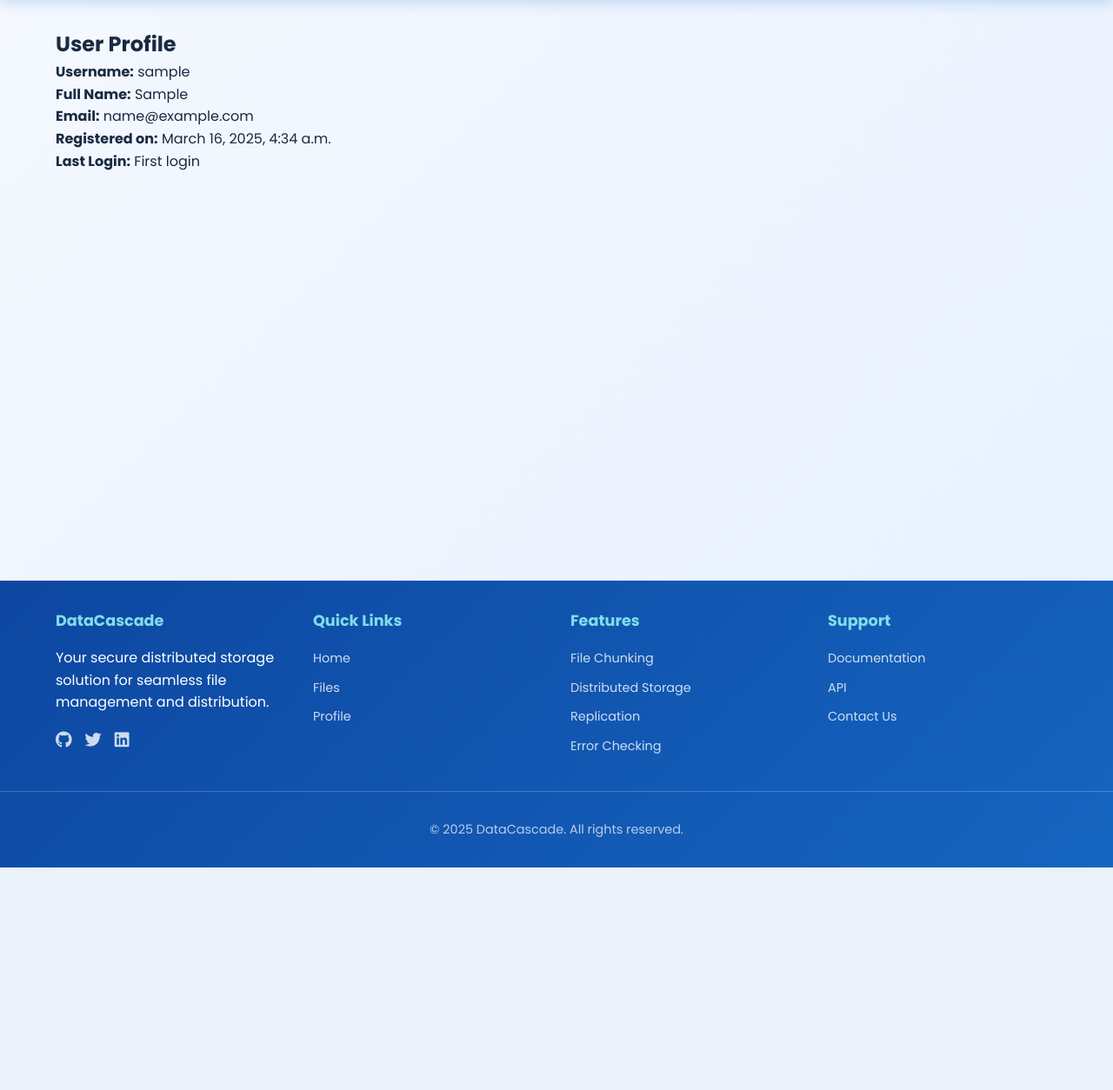
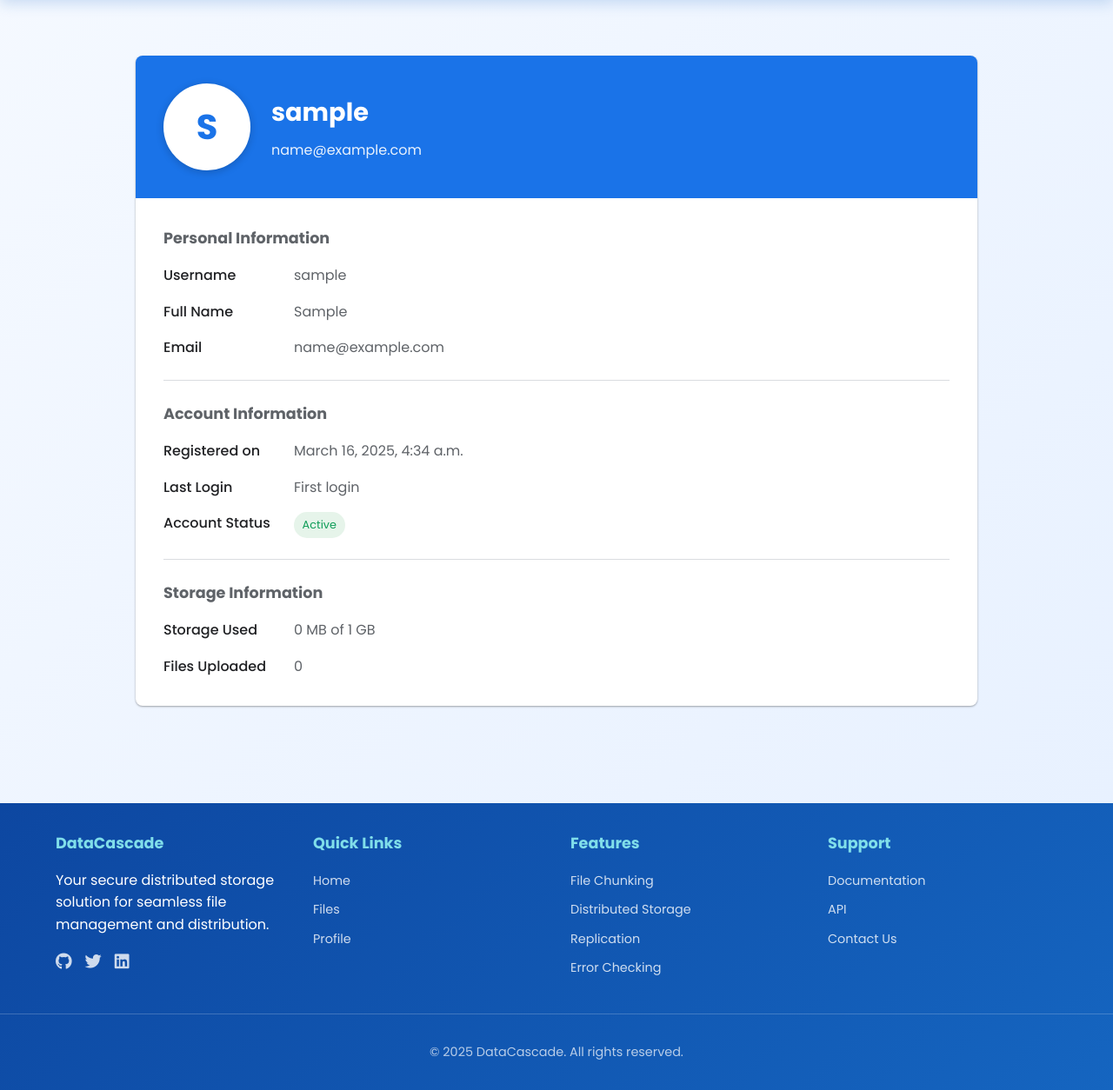
Before and after one commit to Parth-Parakhiya/DataCascade, a Django app: page /profile/ in a window 1280 px wide. Shown: the part 83-1337 px from the top of the page at 87% size. Before the commit the page ends 1081 px from the top, so only its background shows below. Run offline with Django 5.2, Linux system fonts and the light colour scheme; the visitor is signed in with stand-in values (Sample User, id 1).

Commit message:
check8 profile done

```diff
--- a/storage_app/static/css/style.css
+++ b/storage_app/static/css/style.css
@@ -1031,3 +1031,134 @@ footer {
   right: 3px;
   top: 10px;
 }
+
+/* Profile Page Styles */
+:root {
+  --primary-color: #1a73e8;
+  --primary-dark: #0d47a1;
+  --secondary-color: #f8f9fa;
+  --text-color: #202124;
+  --light-text: #5f6368;
+  --border-color: #dadce0;
+  --success-color: #0f9d58;
+  --card-shadow: 0 1px 3px rgba(0,0,0,0.12), 0 1px 2px rgba(0,0,0,0.24);
+}
+
+.profile-container {
+  max-width: 1000px;
+  margin: 2rem auto;
+  padding: 0 1rem;
+}
+
+.profile-card {
+  background-color: white;
+  border-radius: 8px;
+  overflow: hidden;
+  box-shadow: var(--card-shadow);
+}
+
+.profile-header {
+  background-color: var(--primary-color);
+  padding: 2rem;
+  color: white;
+  display: flex;
+  align-items: center;
+}
+
+.profile-avatar {
+  width: 100px;
+  height: 100px;
+  border-radius: 50%;
+  background-color: white;
+  color: var(--primary-color);
+  display: flex;
+  align-items: center;
+  justify-content: center;
+  font-size: 2.5rem;
+  font-weight: bold;
+  margin-right: 1.5rem;
+  box-shadow: 0 2px 10px rgba(0,0,0,0.2);
+}
+
+.profile-title h2 {
+  margin-bottom: 0.5rem;
+  font-size: 1.8rem;
+}
+
+.profile-title p {
+  opacity: 0.9;
+  font-size: 1rem;
+}
+
+.profile-content {
+  padding: 2rem;
+}
+
+.info-group {
+  border-bottom: 1px solid var(--border-color);
+  padding-bottom: 1.5rem;
+  margin-bottom: 1.5rem;
+}
+
+.info-group:last-child {
+  border-bottom: none;
+  margin-bottom: 0;
+  padding-bottom: 0;
+}
+
+.info-group h3 {
+  margin-bottom: 1rem;
+  color: var(--light-text);
+  font-size: 1.1rem;
+}
+
+.info-row {
+  display: flex;
+  margin-bottom: 1rem;
+}
+
+.info-row:last-child {
+  margin-bottom: 0;
+}
+
+.info-label {
+  flex: 0 0 150px;
+  font-weight: 500;
+  color: var(--text-color);
+}
+
+.info-value {
+  flex: 1;
+  color: var(--light-text);
+}
+
+.activity-badge {
+  display: inline-block;
+  padding: 0.3rem 0.6rem;
+  border-radius: 30px;
+  font-size: 0.8rem;
+  background-color: #e6f4ea;
+  color: var(--success-color);
+}
+
+/* Responsive design */
+@media (max-width: 768px) {
+  .profile-header {
+      flex-direction: column;
+      text-align: center;
+  }
+
+  .profile-avatar {
+      margin-right: 0;
+      margin-bottom: 1rem;
+  }
+
+  .info-row {
+      flex-direction: column;
+  }
+
+  .info-label {
+      flex: 0 0 100%;
+      margin-bottom: 0.3rem;
+  }
+}
--- a/storage_app/templates/profile.html
+++ b/storage_app/templates/profile.html
@@ -1,27 +1,89 @@
-<!-- storage_app/templates/storage_app/profile.html -->
 {% extends "index.html" %}
 {% load static %}
+
 {% block content %}
 <div class="profile-container">
-    <h2>User Profile</h2>
-    <div class="profile-details">
-        <p><strong>Username:</strong> {{ user.username }}</p>
-        <p><strong>Full Name:</strong> {{ user.first_name }}</p>
-        <p><strong>Email:</strong> {{ user.email }}</p>
-        <p><strong>Registered on:</strong> {{ user.date_joined|date:"F j, Y, g:i a" }}</p>
-        <p><strong>Last Login:</strong>
+    <div class="profile-card">
+        <div class="profile-header">
+            <div class="profile-avatar">
+                {{ user.username|slice:":1"|upper }}
+            </div>
+            <div class="profile-title">
+                <h2>{{ user.username }}</h2>
+                <p>{{ user.email }}</p>
+            </div>
+        </div>
+        <div class="profile-content">
+            <div class="info-group">
+                <h3>Personal Information</h3>
+                <div class="info-row">
+                    <div class="info-label">Username</div>
+                    <div class="info-value">{{ user.username }}</div>
+                </div>
+                <div class="info-row">
+                    <div class="info-label">Full Name</div>
+                    <div class="info-value">{{ user.first_name }}</div>
+                </div>
+                <div class="info-row">
+                    <div class="info-label">Email</div>
+                    <div class="info-value">{{ user.email }}</div>
+                </div>
+            </div>
+
+            <div class="info-group">
+                <h3>Account Information</h3>
+                <div class="info-row">
+                    <div class="info-label">Registered on</div>
+                    <div class="info-value">{{ user.date_joined|date:"F j, Y, g:i a" }}</div>
+                </div>
+                <div class="info-row">
+                    <div class="info-label">Last Login</div>
+                    <div class="info-value">
                         {% if user.last_login %}
                             {{ user.last_login|date:"F j, Y, g:i a" }}
+                            <span class="activity-badge">
+                                {% if user.last_login|date:"Y-m-d" == now|date:"Y-m-d" %}
+                                    Today
+                                {% endif %}
+                            </span>
                         {% else %}
                             First login
                         {% endif %}
-        </p>
-        <!-- If you have a related UserProfile for extra fields -->
+                    </div>
+                </div>
+                <div class="info-row">
+                    <div class="info-label">Account Status</div>
+                    <div class="info-value"><span class="activity-badge">Active</span></div>
+                </div>
+            </div>
+
             {% if user.userprofile %}
-            <p><strong>Date of Birth:</strong> {{ user.userprofile.date_of_birth }}</p>
-            <p><strong>Gender:</strong> {{ user.userprofile.gender }}</p>
+            <div class="info-group">
+                <h3>Additional Information</h3>
+                <div class="info-row">
+                    <div class="info-label">Date of Birth</div>
+                    <div class="info-value">{{ user.userprofile.date_of_birth }}</div>
+                </div>
+                <div class="info-row">
+                    <div class="info-label">Gender</div>
+                    <div class="info-value">{{ user.userprofile.gender }}</div>
+                </div>
+            </div>
             {% endif %}
+
+            <!-- You can add storage usage information or other metrics -->
+            <div class="info-group">
+                <h3>Storage Information</h3>
+                <div class="info-row">
+                    <div class="info-label">Storage Used</div>
+                    <div class="info-value">0 MB of 1 GB</div>
                 </div>
-    <!-- Add additional sections as needed -->
+                <div class="info-row">
+                    <div class="info-label">Files Uploaded</div>
+                    <div class="info-value">0</div>
+                </div>
+            </div>
+        </div>
+    </div>
 </div>
 {% endblock %}
```
Lines whose indentation alone changed are shown as unchanged.
